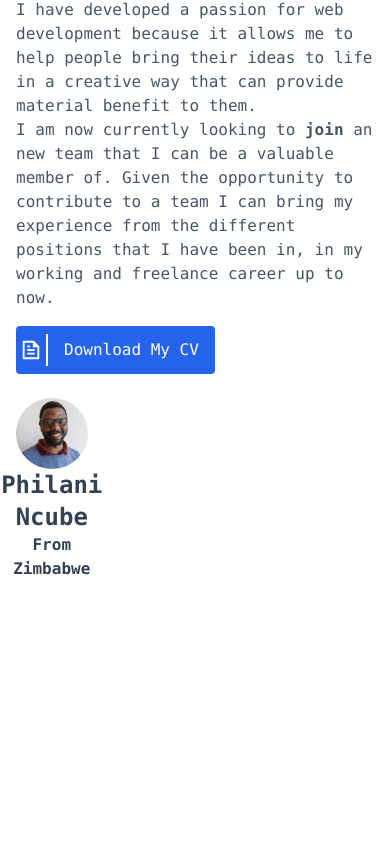
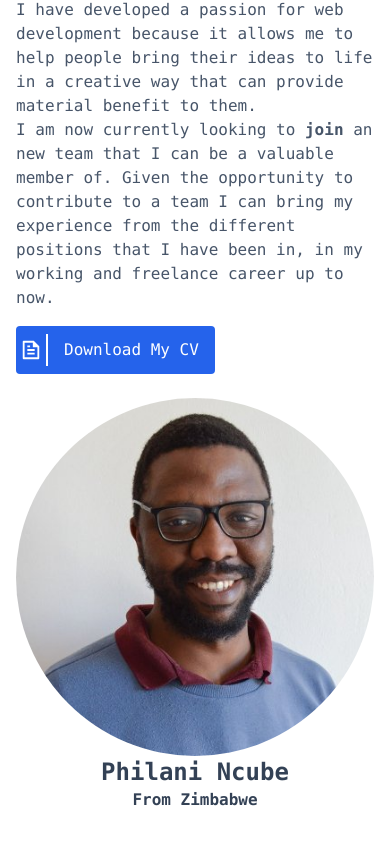
Before and after one commit to PhilaniNcube/portfolio, a Next.js app: page / in a window 390 px wide. Shown: the part 1085-1929 px from the top of the page. Before the commit the page ends 1714 px from the top, so only its background shows below. Built offline with nearby package versions, Linux system fonts and the light colour scheme.

Commit message:
responsive styles

```diff
--- a/components/Personal.tsx
+++ b/components/Personal.tsx
@@ -28,7 +28,7 @@ const Personal = () => {
 
             </div>
 
-            <div className="flex flex-col items-center justify-center md:col-span-2 w-full">
+            <div className="flex flex-col items-center justify-center col-span-4  md:col-span-2 w-full">
               <Image
                 src="/images/square.jpg"
                 width={408}
```
